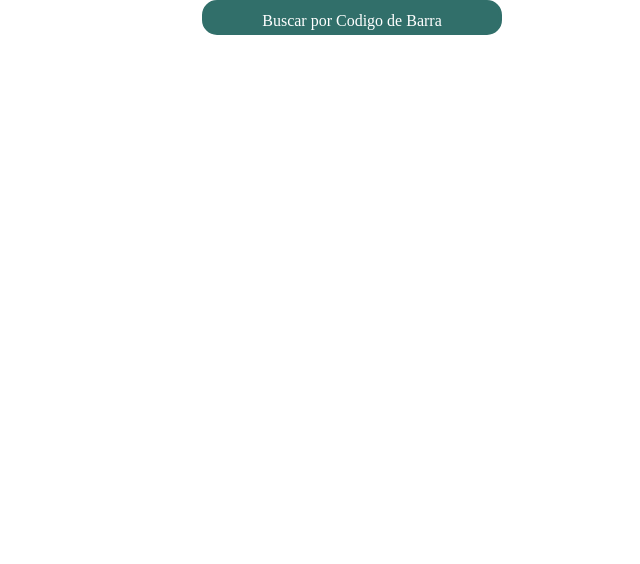
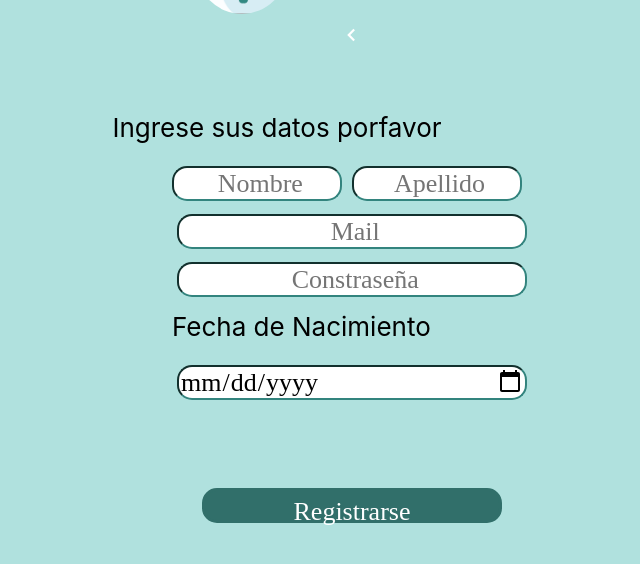
Before and after one commit to MaiaRaiter/Diabetex, a React (Create React App) app in the folder Frontend/diabetex/: page /Registrarse in a window 1280 px wide. Shown: the top 564 px of the page, without its empty margins (288-928 px from the left). Built offline with nearby package versions, Linux system fonts and the light colour scheme; no server answers.

Commit message:
Inicio Secion y Registarse

```diff
--- a/Frontend/diabetex/package.json
+++ b/Frontend/diabetex/package.json
@@ -9,6 +9,8 @@
     "axios": "^1.4.0",
     "react": "^18.2.0",
     "react-dom": "^18.2.0",
+    "react-icons": "^4.10.1",
+    "react-router-dom": "^6.13.0",
     "react-scripts": "5.0.1",
     "react-webcam": "^7.1.0",
     "web-vitals": "^2.1.4"
@@ -36,6 +38,5 @@
       "last 1 firefox version",
       "last 1 safari version"
     ]
-
   }
 }
--- a/Frontend/diabetex/src/App.js
+++ b/Frontend/diabetex/src/App.js
@@ -3,21 +3,25 @@ import './App.css';
 import React from "react";
 import axios from 'axios'
 import { useEffect } from 'react';
+import { Route, Routes } from 'react-router-dom';
 import IniciarSesion from './Componentes/Screens/InciarSesion.js'
 import Producto from './Componentes/Screens/Producto';
+import { Home } from './Componentes/Screens/Home';
+import Registrarse from './Componentes/Screens/Registrarse';
+
 
 
 
 const App = () => {
-  const CargarProductos = async() => {
-    const CodigoB =3175680011480;
+  const CargarProductos = async () => {
+    const CodigoB = 3175680011480;
     axios
       .get("http://a-phz2-cidi-021:3000/api/producto/" + CodigoB)
       .then((result) => {
-        if (result.data.status === 1){
+        if (result.data.status === 1) {
           //setPost(result.data.product]);
           console.log(result.data.brands);
-        }else{
+        } else {
           // no se encontro
           console.log('No se encontro');
         }
@@ -40,11 +44,11 @@ const App = () => {
 
   return (
 
-     <React.Fragment>
 
-        <Producto/>
-      </React.Fragment>
-
+    <Routes>
+      <Route path='/' element={<IniciarSesion />}> </Route>
+      <Route path='/Registrarse' element={<Registrarse />}> </Route>
+    </Routes>
 
   );
 
--- a/Frontend/diabetex/src/Componentes/Screens/Componentes.css
+++ /dev/null
@@ -1,41 +0,0 @@
-.formulario
-{
-border-color: #33847E;
-height: 35px;
-width: 300px;
-border-radius: 15px;
-font-family: reboto;
-
-}
-
-.boton
-{
-    color: white;
-    border: 3px solid #316F6A;
-    border-radius: 15px;
-    background-color: #316F6A;
-    height: 35px;
-    width: 300px;
-    font-family: reboto;
-
-}
-
-.App-logo {
-    height: 200px;
-    width:200px;
-    pointer-events: none;
-    border-radius: 100px;
-    margin-top: -350px;
-  }
-
-
-  .App-header {
-    background-color: #B0E1DE;
-    min-height: 100vh;
-    display: flex;
-    flex-direction: column;
-    align-items: center;
-    justify-content: center;
-    font-size: calc(10px + 2vmin);
-    color: white;
-  }
--- /dev/null
+++ b/Frontend/diabetex/src/Componentes/Screens/Home.js
@@ -0,0 +1,7 @@
+import React from 'react'
+
+export const Home = () => {
+  return (
+    <div>Home</div>
+  )
+}
--- a/Frontend/diabetex/src/Componentes/Screens/InciarSesion.js
+++ b/Frontend/diabetex/src/Componentes/Screens/InciarSesion.js
@@ -1,22 +1,24 @@
 import React, { useState } from "react";
-import './Componentes.css';
+
+import { Link } from "react-router-dom";
 
 
-const  IniciarSesion = () => {
-const handleSubmit = (event) =>
-{
+
+
+const IniciarSesion = () => {
+    const handleSubmit = (event) => {
         event.preventDefault()
         console.log('This is submitt')
     }
 
-const [username,setUsername]=useState('')
-const[password,setPassword]=useState('')
+    const [username, setUsername] = useState('')
+    const [password, setPassword] = useState('')
 
 
 
     return (
         <div className="App-header">
-    <img src = "/img/logo.jpg" className="App-logo" alt=""></img>
+            <img src="/img/logo.jpg" className="App-logo" alt=""></img>
             <br></br>
 
 
@@ -28,7 +30,7 @@ return (
                     name="username"
                     className="formulario"
                     placeholder=" email o usuario"
-     onChange={({target}) => setUsername(target.value)}>
+                    onChange={({ target }) => setUsername(target.value)}>
 
                 </input>
                 <br></br>
@@ -39,10 +41,12 @@ return (
                     name="password"
                     className="formulario"
                     placeholder=" Constraseña"
-     onChange={({target}) => setPassword(target.value)}>
+                    onChange={({ target }) => setPassword(target.value)}>
                 </input>
                 <br></br><br></br>
-    <button type="submit" className="boton">Iniciar Sesion</button>
+                <center> <button type="submit" className="boton">Iniciar Sesion</button></center>
+                <br></br><br></br>
+                <center> <Link to="/Registrarse"> Registrarse</Link> </center>
 
             </form>
         </div>
--- a/Frontend/diabetex/src/Componentes/Screens/Producto.js
+++ b/Frontend/diabetex/src/Componentes/Screens/Producto.js
@@ -1,4 +1,5 @@
 import axios from 'axios'
+
 
 const Producto = () => {
 
@@ -47,7 +48,9 @@ const MostrarProducto = (producto, huboUnerror) =>
   }
   return (
 
+
     <>
+
     <center><button type="button" className="btn btn-success boton" onClick={() => CargarProductoxCodigo()}> Buscar por Codigo de Barra</button> </center>
 
     </>
--- /dev/null
+++ b/Frontend/diabetex/src/Componentes/Screens/Registrarse.js
@@ -0,0 +1,87 @@
+import React, { useState } from "react";
+import { Link } from "react-router-dom";
+import { BiChevronLeft } from "react-icons/bi";
+
+
+
+
+const Registrarse = () => {
+    const handleSubmit = (event) => {
+        event.preventDefault()
+        console.log('This is submitt')
+    }
+
+    const [username, setUsername] = useState('')
+    const [apellido, setApellido] = useState('')
+    const [mail, setMail] = useState('')
+    const [dia, setDia] = useState('')
+    const [password, setPassword] = useState('')
+
+
+
+    return (
+        <>
+
+            <div className="App-header">
+                <img src="/img/logo.jpg" className="logo" alt=""></img>
+                <p> < BiChevronLeft /></p>
+
+                <br></br>
+                <p className="IngreseDatos">Ingrese sus datos porfavor</p>
+
+                <form onSubmit={(e) => handleSubmit(e)}>
+                    <input
+                        type="text"
+                        value={username}
+                        name="username"
+                        className="formularioRegistarse"
+                        placeholder=" Nombre"
+                        onChange={({ target }) => setUsername(target.value)}>
+                    </input>
+                    <input
+                        type="text"
+                        value={apellido}
+                        name="apellido"
+                        className="formularioRegistarse"
+                        placeholder=" Apellido"
+                        onChange={({ target }) => setApellido(target.value)}>
+                    </input>
+                    <br></br>
+
+                   <center> <input
+                        type="mail"
+                        value={mail}
+                        name="username"
+                        className="formulario"
+                        placeholder=" Mail"
+                        onChange={({ target }) => setMail(target.value)}>
+
+                    </input> </center>
+
+                    <center>   <input
+                        type="password"
+                        value={password}
+                        name="password"
+                        className="formulario"
+                        placeholder=" Constraseña"
+                        onChange={({ target }) => setPassword(target.value)}>
+                      </input>  </center>
+                    <p className="FechaNacimiento">Fecha de Nacimiento</p>
+                    <center>   <input
+                        type="date"
+                        value={dia}
+                        name="dia"
+                        className="formulario"
+                        placeholder=" dia"
+                        onChange={({ target }) => setDia(target.value)}>
+                      </input>  </center>
+                    <br></br><br></br>
+                    <center><button type="submit" className="boton">Registrarse</button></center>
+
+
+                </form>
+            </div>
+        </>
+    );
+}
+export default Registrarse;
--- a/Frontend/diabetex/src/index.css
+++ b/Frontend/diabetex/src/index.css
@@ -11,3 +11,90 @@ code {
   font-family: source-code-pro, Menlo, Monaco, Consolas, 'Courier New',
     monospace;
 }
+
+.logo
+{
+  height: 93px;
+    width:90px;
+    position: relative;
+    left: -110px;
+    pointer-events: none;
+    border-radius: 100px;
+    margin-top: -350px;
+
+
+}
+.formulario
+{
+border-color: #33847E;
+height: 35px;
+width: 350px;
+border-radius: 15px;
+font-family: reboto;
+margin-bottom: 10px;
+
+}
+.formulario::-webkit-input-placeholder {
+  text-align: center;
+  line-height: 100px;/* Centrado vertical */
+}
+.boton
+{
+    color: white;
+    border: 3px solid #316F6A;
+    border-radius: 15px;
+    background-color: #316F6A;
+    height: 35px;
+    width: 300px;
+    font-family: reboto;
+
+}
+
+.App-logo {
+    height: 200px;
+    width:200px;
+    pointer-events: none;
+    border-radius: 100px;
+    margin-top: -350px;
+  }
+
+
+  .App-header {
+    background-color: #B0E1DE;
+    min-height: 100vh;
+    display: flex;
+    flex-direction: column;
+    align-items: center;
+    justify-content: center;
+    font-size: calc(10px + 2vmin);
+    color: white;
+  }
+.IngreseDatos
+{
+color: black;
+font-weight: 400;
+position: relative;
+left: -75px;
+}
+.FechaNacimiento
+{
+color: black;
+font-weight: 400;
+position: relative;
+left: -2Spx;
+}
+.formularioRegistarse
+{
+  border-color: #33847E;
+height: 35px;
+width: 170px;
+border-radius: 15px;
+font-family: reboto;
+margin-right: 10px;
+margin-bottom: 10px;
+}
+
+.formularioRegistarse::-webkit-input-placeholder {
+  text-align: center;
+  line-height: 100px;/* Centrado vertical */
+}
--- a/Frontend/diabetex/src/index.js
+++ b/Frontend/diabetex/src/index.js
@@ -1,5 +1,6 @@
 import React from 'react';
 import ReactDOM from 'react-dom/client';
+import { BrowserRouter } from 'react-router-dom';
 import './index.css';
 import App from './App';
 import reportWebVitals from './reportWebVitals';
@@ -7,7 +8,9 @@ import reportWebVitals from './reportWebVitals';
 const root = ReactDOM.createRoot(document.getElementById('root'));
 root.render(
   <React.StrictMode>
+    <BrowserRouter>
     <App />
+  </BrowserRouter>
   </React.StrictMode>
 );
 
```
Also changed, not shown: 1 other file (tests, documents, lock files or other folders). Lines whose indentation alone changed are shown as unchanged.
